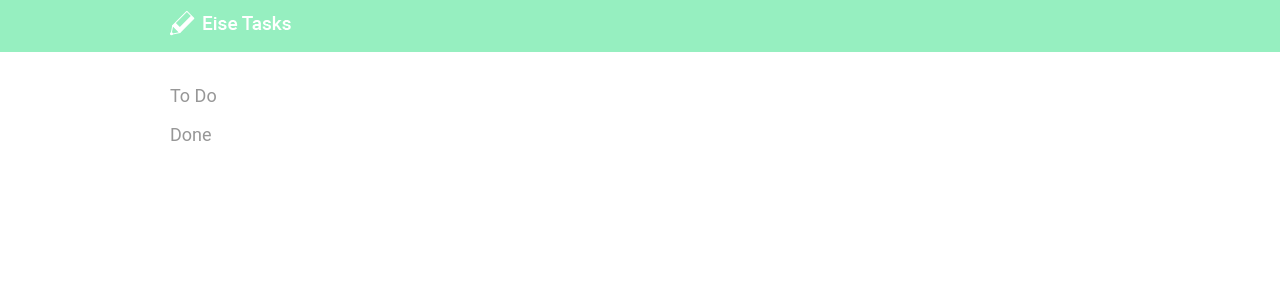
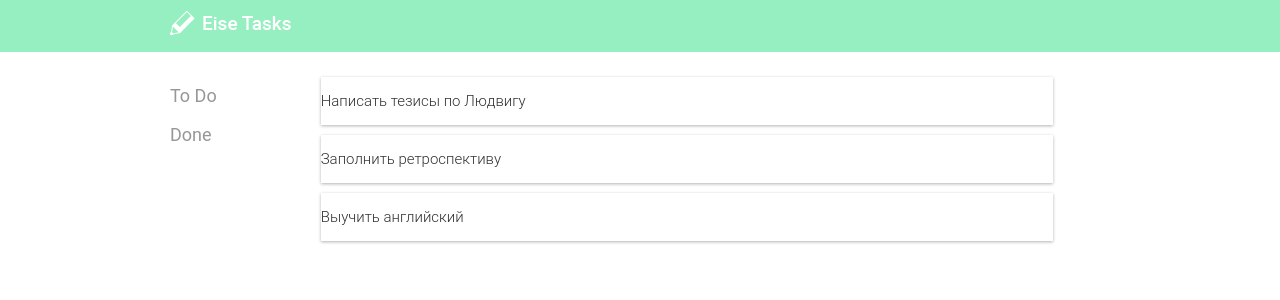
Before and after one commit to Arberesto/front-end-project, a React (Create React App) app in the folder taskmanager/: page / in a window 1280 px wide. Shown: the top 300 px of the page. Built offline with nearby package versions, Linux system fonts and the light colour scheme.

Commit message:
fix pages

```diff
--- a/taskmanager/src/index.js
+++ b/taskmanager/src/index.js
@@ -2,10 +2,12 @@ import React from 'react';
 import ReactDOM from 'react-dom';
 import './index.css';
 import Base from './layouts/base/Base';
-import toDo from './pages/toDo/toDo';
+import ToDo from './pages/todo/ToDo';
+import Done from './pages/done/Done';
 
 ReactDOM.render(
-    <Base><toDo/></Base>, document.getElementById('root')
+    //<Base><Done /></Base>, document.getElementById('root')
+    <Base><ToDo /></Base>, document.getElementById('root')
 );
 
 // If you want your app to work offline and load faster, you can change
--- a/taskmanager/src/pages/Done/list.json
+++ b/taskmanager/src/pages/done/list.json
@@ -2,7 +2,7 @@
   "data": [
     {
       "title": "Title 1",
-      "description": "Написать тезисы по Людвигу"
+      "description": "Написать тезисы по Лsюдвигу"
     },
     {
       "title": "Title 2",
--- a/taskmanager/src/pages/toDo/toDo.js
+++ b/taskmanager/src/pages/todo/ToDo.js
@@ -6,7 +6,7 @@ import list from './list';
 
 import './style.css';
 
-export default class toDO extends React.Component {
+export default class ToDo extends React.Component {
     renderList = () => {
         return list.data.map((item, index) => {
             return (
```
Also changed, not shown: taskmanager/src/pages/done/Done.js (renamed from taskmanager/src/pages/Done/Done.js), taskmanager/src/pages/done/style.css (added), taskmanager/src/pages/todo/list.json (renamed from taskmanager/src/pages/toDo/list.json), taskmanager/src/pages/todo/style.css (added).
